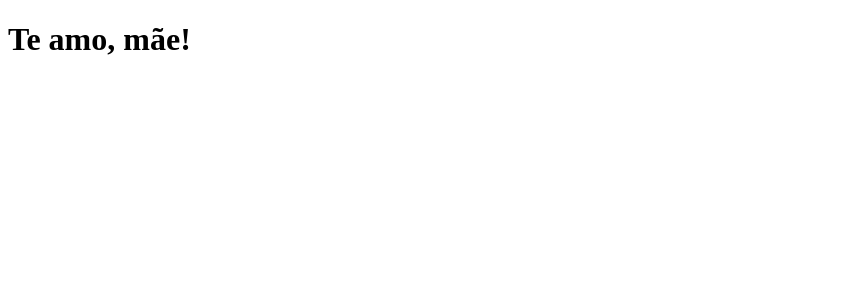
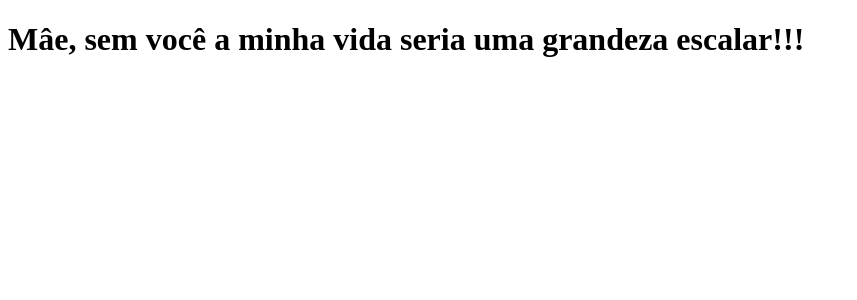
Before and after one commit to gabriel-valino/clone-tabnews, a Next.js app: page / in a window 1280 px wide. Shown: the top 300 px of the page, without its empty margins (0-857 px from the left). Built offline with nearby package versions, Linux system fonts and the light colour scheme.

Commit message:
modifica a frase

```diff
--- a/pages/index.js
+++ b/pages/index.js
@@ -1,6 +1,6 @@
 
 function Home(){
-    return <h1>Te amo, mãe!</h1>
+    return <h1>Mâe, sem você a minha vida seria uma grandeza escalar!!!</h1>
 }
 
 export default Home;
```
